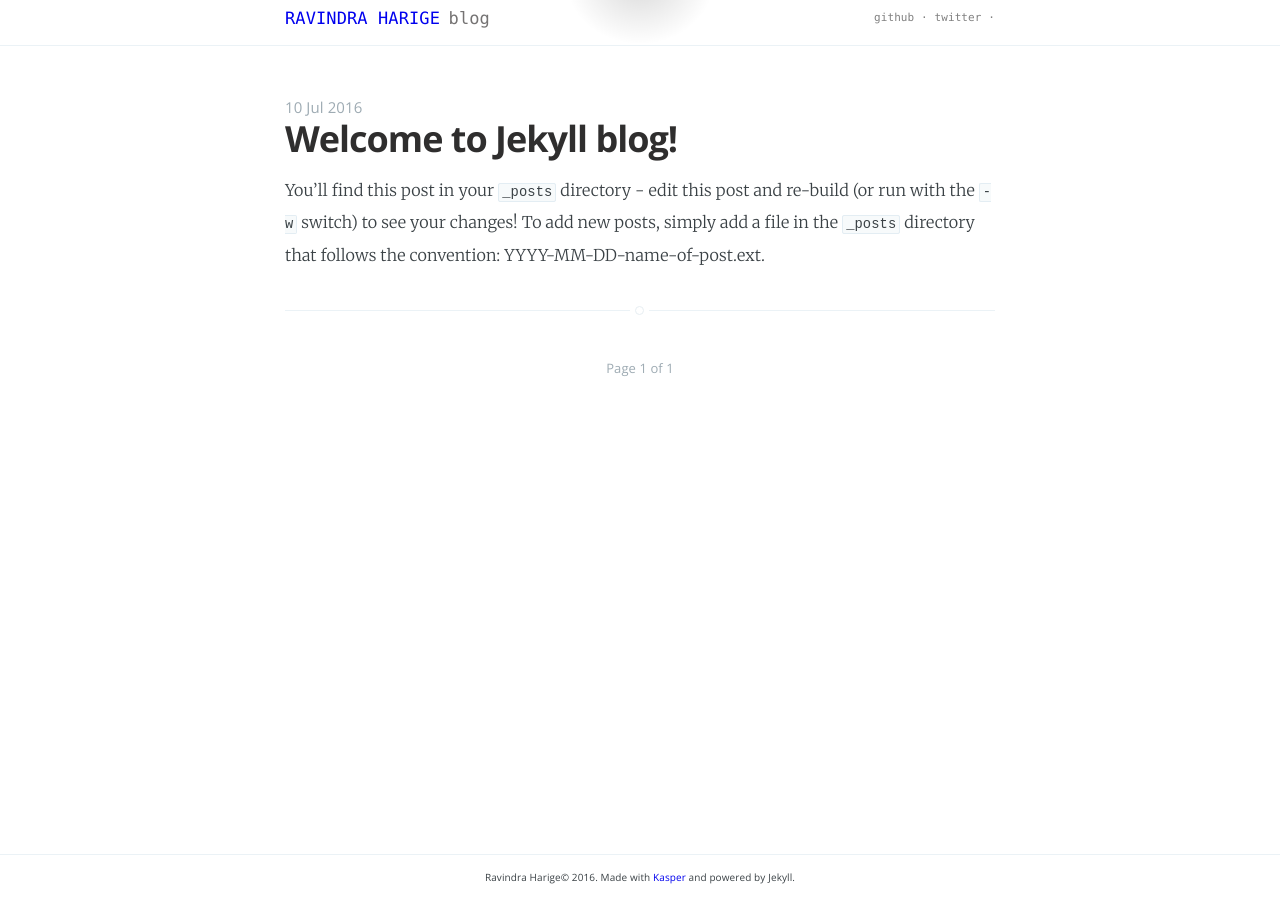
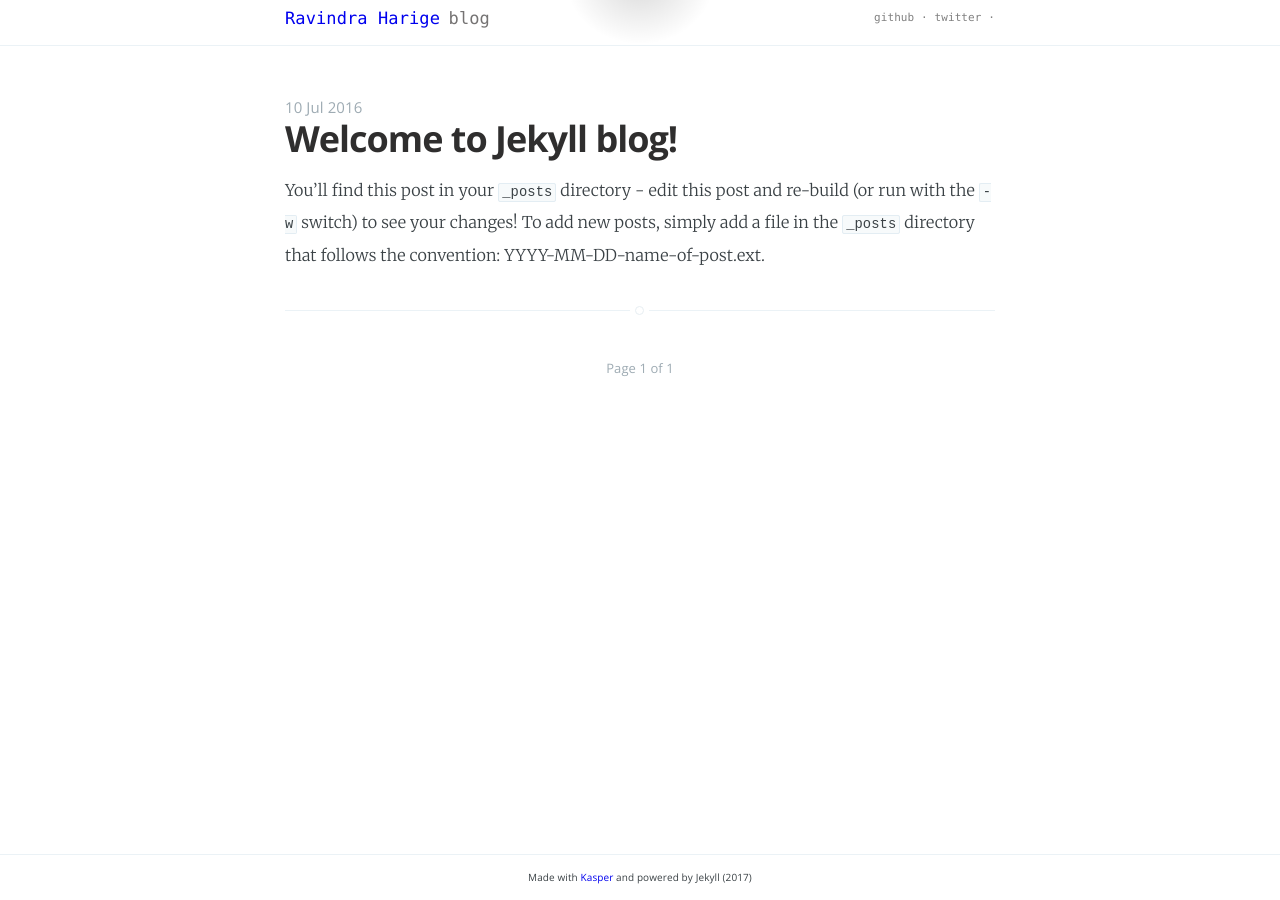
Before and after one commit to rharige/rharige.github.io, a Jekyll site: the page built from index.html, in a window 1280 px wide. Built offline with Jekyll 4.4.1, drawn with Linux system fonts in a browser that asks for light colours; the list of posts is cut into pages by our own code.

Commit message:
Update default.html

```diff
--- a/_layouts/default.html
+++ b/_layouts/default.html
@@ -22,14 +22,14 @@
 	<header class="main-header clearfix">
 		<div class="blog-name">
 		<span style="float: left;">
-		<a href="{{site.url}}" style="margin-top:0px;font-family: 'Lucida Console', Monaco, monospace;">RAVINDRA HARIGE</a>
+		<a href="{{site.url}}" style="margin-top:0px;font-family: 'Lucida Console', Monaco, monospace;">Ravindra Harige</a>
 		<span style="margin-top:0px;font-family: 'Lucida Console', Monaco, monospace;color:#757373;padding-left:4px;">blog</span>
 		</span>
 		<span style="float: right;display: flex;font-size: 1.1rem;justify-content: center;align-items: center; color:grey;letter-spacing: 0.01rem;margin-top:0px;font-family: 'Lucida Console', Monaco, monospace;">&nbsp;<a href="https://github.com/rharige" style="color:grey;">github</a>&nbsp;·&nbsp;<a href="http://twitter.com/ravo" style="color:grey;">twitter</a>&nbsp;·</span></div>
 	</header>
 
     {{ content }}
-    <footer class="site-footer">Ravindra Harige&copy; 2016. Made with&nbsp;<a href="https://github.com/rosario/kasper">Kasper</a>&nbsp;and powered by Jekyll.</footer>
+    <footer class="site-footer">Made with&nbsp;<a href="https://github.com/rosario/kasper">Kasper</a>&nbsp;and powered by Jekyll (2017)</footer>
     <script type="text/javascript" src="/assets/js/jquery-1.11.1.min.js"></script>
     <script type="text/javascript" src="/assets/js/jquery.fitvids.js"></script>
     <script type="text/javascript" src="/assets/js/index.js"></script>
```
